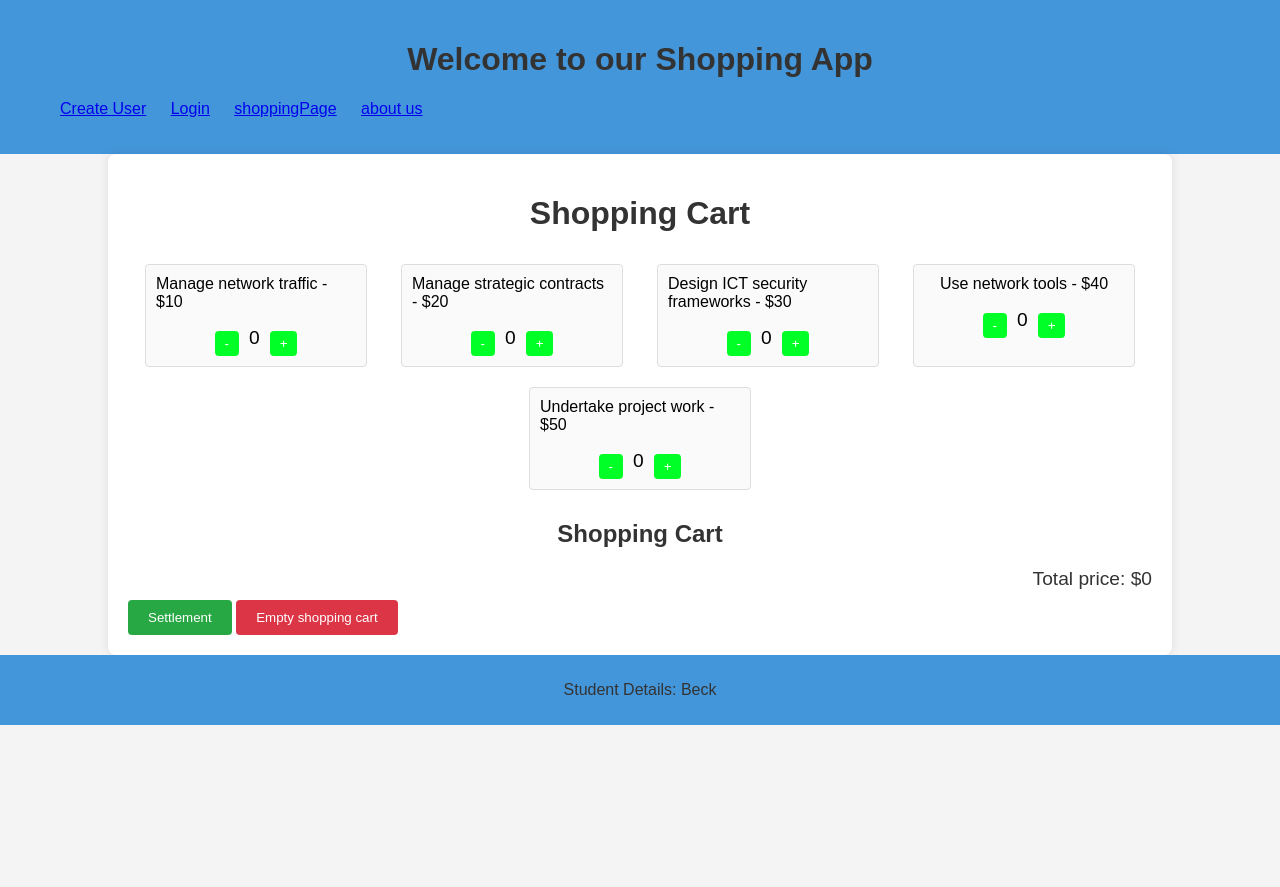
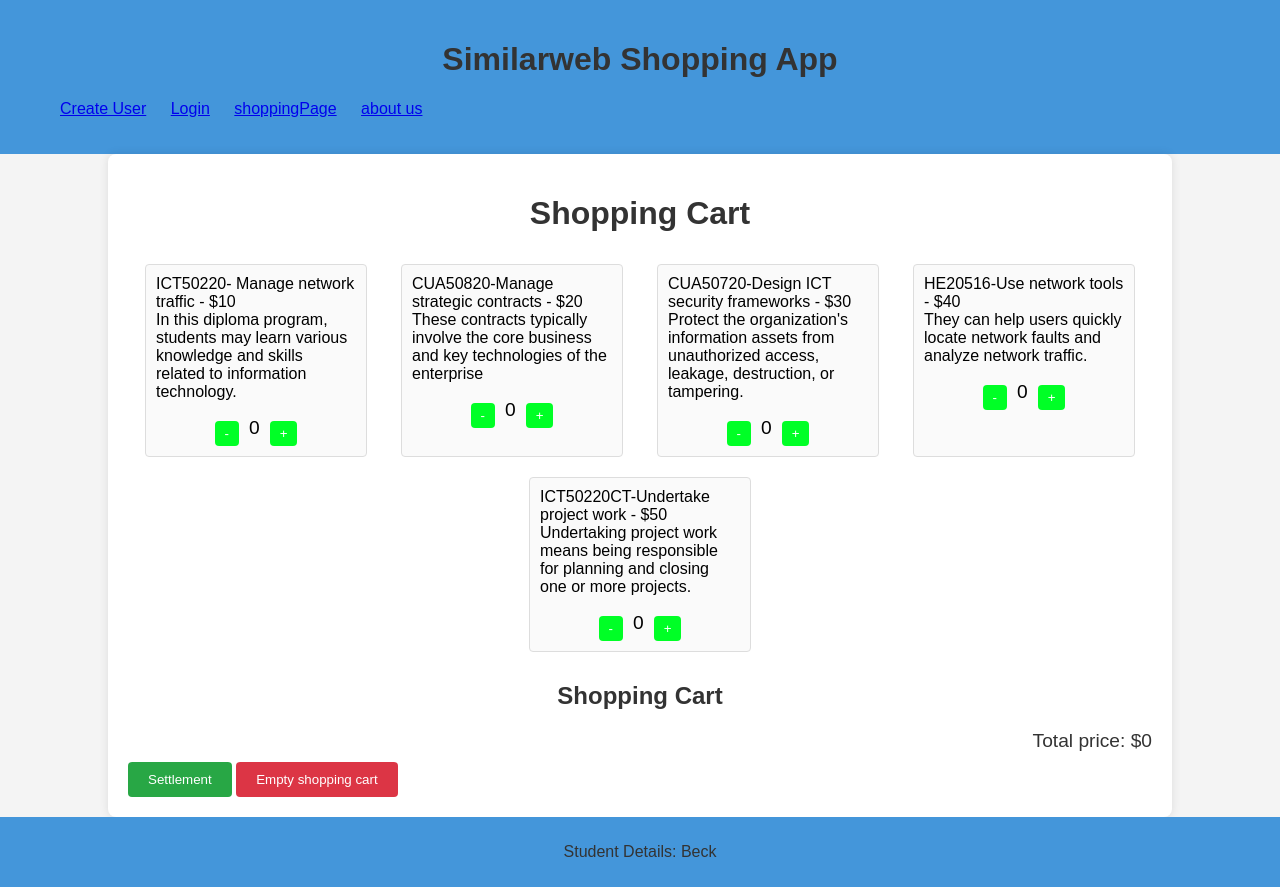
Before and after one commit to chenyizuo/441-shopping, a plain HTML site: page index.html in a window 1280 px wide. Before the commit the page ends 800 px from the top, so only its background shows below. Drawn offline with Linux system fonts and the light colour scheme.

Commit message:
index.html

```diff
--- a/index.html
+++ b/index.html
@@ -8,7 +8,7 @@
 </head>
 <body>
     <header>
-        <h1>Welcome to our Shopping App</h1>
+        <h1>Similarweb Shopping App</h1>
     <nav>
 
         <ul>
@@ -26,7 +26,9 @@
             <!-- First product -->
             <div class="product" data-id="1" data-name="Manage network traffic" data-price="10">
 
-                <span>Manage network traffic - $10</span><!-- Product name and price -->
+                <span>ICT50220- Manage network traffic - $10
+                <br>In this diploma program, students may learn various knowledge and skills related to information technology.
+                </span><!-- Product name and price -->
                 <div class="quantity-controls"><!-- Quantity control container -->
                     <button class="decrease-quantity" data-id="1">-</button><!-- Button to decrease quantity, data-id corresponds to product ID -->
                     <span class="quantity">0</span><!-- Current quantity display -->
@@ -34,7 +36,9 @@
                 </div>
             </div>
             <div class="product" data-id="2" data-name="Manage strategic contracts" data-price="20"><!-- Second product, and so on... -->
-                <span>Manage strategic contracts - $20</span>
+                <span>CUA50820-Manage strategic contracts - $20
+                <br>These contracts typically involve the core business and key technologies of the enterprise
+                </span>
                 <div class="quantity-controls">
                     <button class="decrease-quantity" data-id="2">-</button><!-- Fourth product, note that the data-id was incorrectly set to 3, but it should be 4 -->
                     <span class="quantity">0</span>
@@ -42,7 +46,9 @@
                 </div>
             </div>
             <div class="product" data-id="3" data-name="Design ICT security frameworks" data-price="30"><!-- Third product -->
-                <span>Design ICT security frameworks - $30</span>
+                <span>CUA50720-Design ICT security frameworks - $30
+                <br>Protect the organization's information assets from unauthorized access, leakage, destruction, or tampering.
+                </span>
                 <div class="quantity-controls">
                     <button class="decrease-quantity" data-id="3">-</button>
                     <span class="quantity">0</span>
@@ -50,7 +56,9 @@
                 </div>
             </div><!-- Note: The data-id was incorrectly set to 3, but it has been corrected to 4 -->
             <div class="product" data-id="4" data-name="Use network tools" data-price="40">
-                <span>Use network tools - $40</span>
+                <span>HE20516-Use network tools - $40
+                <br>They can help users quickly locate network faults and analyze network traffic.
+                </span>
                 <div class="quantity-controls">
                     <button class="decrease-quantity" data-id="3">-</button>
                     <span class="quantity">0</span>
@@ -58,7 +66,9 @@
                 </div>
             </div>
             <div class="product" data-id="5" data-name="Undertake project work" data-price="50">
-                <span>Undertake project work - $50</span>
+                <span>ICT50220CT-Undertake project work - $50
+                <br> Undertaking project work means being responsible for planning and closing one or more projects.
+                </span>
                 <div class="quantity-controls">
                     <button class="decrease-quantity" data-id="3">-</button>
                     <span class="quantity">0</span>
```
